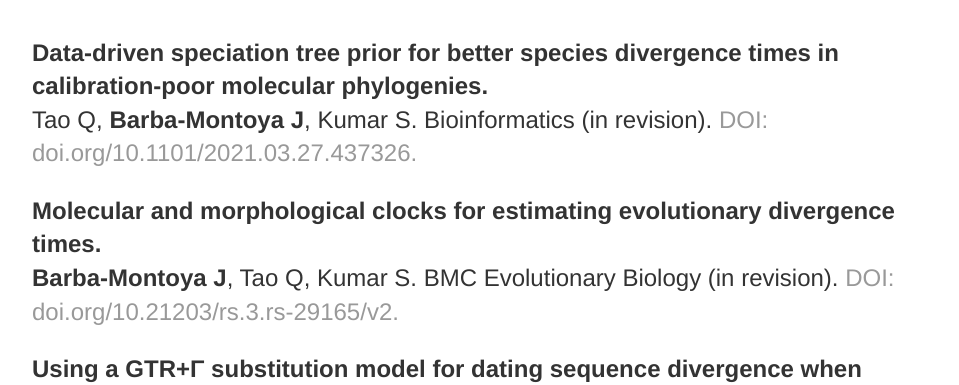
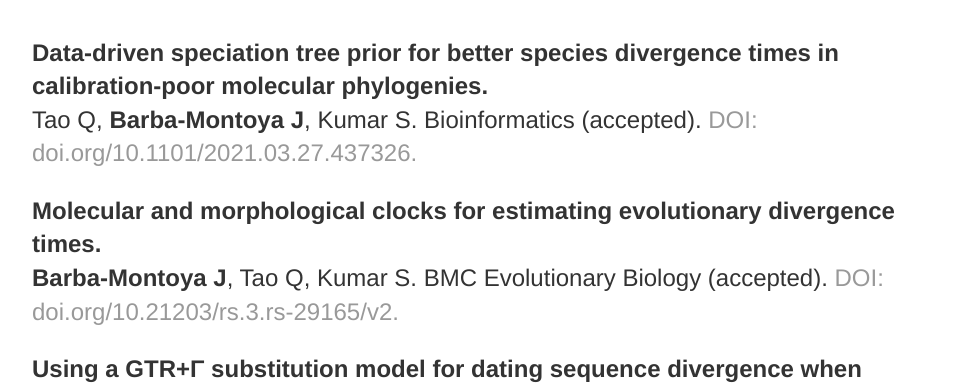
Before and after one commit to josebarbamontoya/josebarbamontoya.github.io, a Jekyll site: the page built from research/index.html, in a window 1280 px wide and 900 px high. Shown: the part 367-752 px from the top of the window, without its empty margins (160-1119 px from the left). Built offline with Jekyll 4.4.1, drawn with Linux system fonts in a browser that asks for light colours.

Commit message:
Update index.html

```diff
--- a/research/index.html
+++ b/research/index.html
@@ -9,10 +9,10 @@
 					<h3>Publications</h3>
 
 <p><b>Data-driven speciation tree prior for better species divergence times in calibration-poor molecular phylogenies.</b><br>
-Tao Q, <b>Barba-Montoya J</b>, Kumar S. Bioinformatics (in revision). <a href="https://doi.org/10.1101/2021.03.27.437326">DOI: doi.org/10.1101/2021.03.27.437326.</a>
+Tao Q, <b>Barba-Montoya J</b>, Kumar S. Bioinformatics (accepted). <a href="https://doi.org/10.1101/2021.03.27.437326">DOI: doi.org/10.1101/2021.03.27.437326.</a>
 
 <p><b>Molecular and morphological clocks for estimating evolutionary divergence times.</b><br>
-<b>Barba-Montoya J</b>, Tao Q, Kumar S. BMC Evolutionary Biology (in revision). <a href="https://doi.org/10.21203/rs.3.rs-29165/v2">DOI: doi.org/10.21203/rs.3.rs-29165/v2.</a>
+<b>Barba-Montoya J</b>, Tao Q, Kumar S. BMC Evolutionary Biology (accepted). <a href="https://doi.org/10.21203/rs.3.rs-29165/v2">DOI: doi.org/10.21203/rs.3.rs-29165/v2.</a>
 
 <p><b>Using a GTR+Γ substitution model for dating sequence divergence when stationarity and time-reversibility assumptions are violated.</b><br>
 <b>Barba-Montoya J</b>, Tao Q, Kumar S. (2020) Bioinformatics, 36:i884–i894. <a href="https://doi.org/10.1093/bioinformatics/btaa820">DOI: doi.org/10.1093/bioinformatics/btaa820.</a>
```
